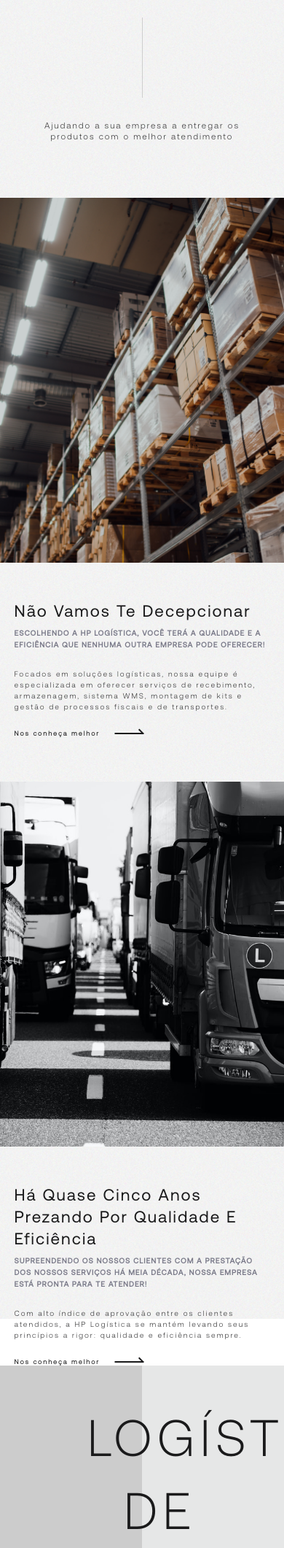
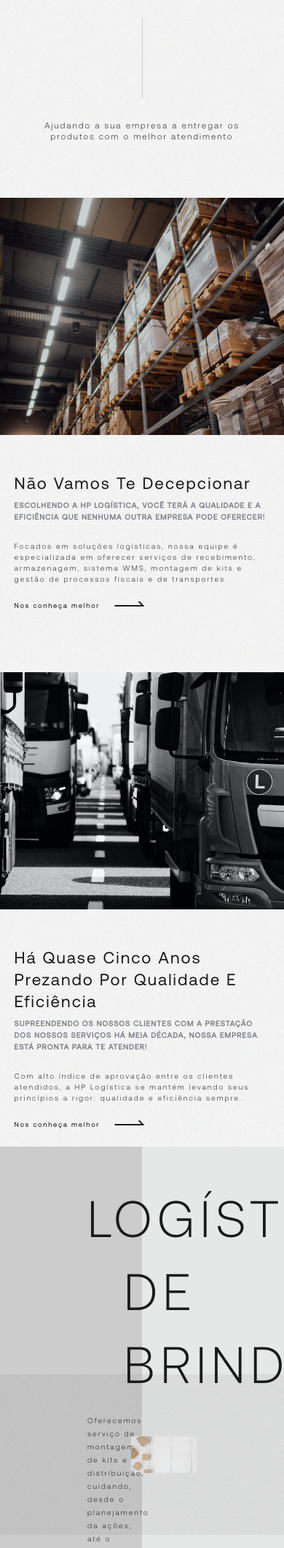
Before and after one commit to victorribeiro1/hp-logistica, a PHP site: page / in a window 390 px wide. Shown: the part 898-3019 px from the top of the page at 73% size. Run offline with PHP 8.4, Linux system fonts and the light colour scheme.

Commit message:
udpate home (about)

```diff
--- a/public/index.html
+++ b/public/index.html
@@ -225,6 +225,7 @@
                <img src="assets/noise.jpg" alt="" class="noises__noise noises__noise--3">
                <img src="assets/noise.jpg" alt="" class="noises__noise noises__noise--4">
                <img src="assets/noise.jpg" alt="" class="noises__noise noises__noise--2">
+               <img src="assets/noise.jpg" alt="" class="noises__noise noises__noise--4">
                <img src="assets/noise.jpg" alt="" class="noises__noise noises__noise--4">
                <img src="assets/noise.jpg" alt="" class="noises__noise noises__noise--4">
             </div>
--- a/public/style.css
+++ b/public/style.css
@@ -1,6 +1,7 @@
 /*!*****************************************************************************************************************************************!*\
   !*** css ./node_modules/css-loader/dist/cjs.js??ruleSet[1].rules[1].use[1]!./node_modules/sass-loader/dist/cjs.js!./src/sass/main.scss ***!
   \*****************************************************************************************************************************************/
+
 @font-face {
    src: url(assets/Aeonik-Bold.otf);
    font-family: "Aeonik Bold";
@@ -1046,6 +1047,10 @@ p.commum {
 .menu-mobile .toggle-menu__button {
   margin-right: 25px;
 }
+.menu-mobile.background {
+  background-color: transparent;
+  transition: var(--transition-speed) var(--transition-timing-function);
+}
 
 .toggle-menu {
   display: flex;
@@ -1991,6 +1996,7 @@ p.commum {
   min-width: var(--min-width);
   overflow: hidden;
   position: relative;
+  z-index: 0;
 }
 .home .about__box {
   display: flex;
@@ -1998,6 +2004,7 @@ p.commum {
   justify-content: flex-start;
   align-items: flex-start;
   height: 100vh;
+  max-height: 1200px;
   position: relative;
   z-index: 0;
 }
@@ -2044,8 +2051,31 @@ p.commum {
 }
 .home .about__box__img {
   height: 103vh;
+  max-height: 1200px;
   width: 55%;
   object-fit: cover;
+}
+@media only screen and (max-width: 1030px) {
+  .home .about__box {
+    display: flex;
+    flex-direction: column;
+    justify-content: flex-start;
+    align-items: flex-start;
+    height: 755px;
+  }
+  .home .about__box--1 {
+    margin-bottom: 0;
+  }
+  .home .about__box__img {
+    min-height: 450px;
+    width: 100%;
+    order: 1;
+    margin-bottom: 50px;
+  }
+  .home .about__box__text-box-box {
+    width: 100%;
+    order: 2;
+  }
 }
 @media only screen and (max-width: 550px) {
   .home .about__box {
@@ -2053,17 +2083,31 @@ p.commum {
     flex-direction: column;
     justify-content: flex-start;
     align-items: flex-start;
-    height: 800px;
-  }
+    height: 650px;
+  }
+}
+@media only screen and (max-width: 550px) and (max-width: 385px) {
+  .home .about__box {
+    height: 680px;
+  }
+}
+@media only screen and (max-width: 550px) and (max-width: 362px) {
+  .home .about__box {
+    height: 710px;
+  }
+}
+@media only screen and (max-width: 550px) {
   .home .about__box--1 {
     margin-bottom: 0;
   }
+}
+@media only screen and (max-width: 550px) {
   .home .about__box__img {
-    min-height: 500px;
-    width: 100%;
-    order: 1;
+    min-height: 325px;
     margin-bottom: 50px;
   }
+}
+@media only screen and (max-width: 550px) {
   .home .about__box__text-box-box {
     width: 100%;
     order: 2;
--- a/src/sass/layouts/_menu-mobile.scss
+++ b/src/sass/layouts/_menu-mobile.scss
@@ -22,4 +22,10 @@
    .toggle-menu__button {
       margin-right: 25px;
    }
+
+   &.background {
+      background-color: transparent;
+
+      @include transition;
+   }
 }
```
Also changed, not shown: src/sass/pages/home/_about.scss (+39 -15 lines).
